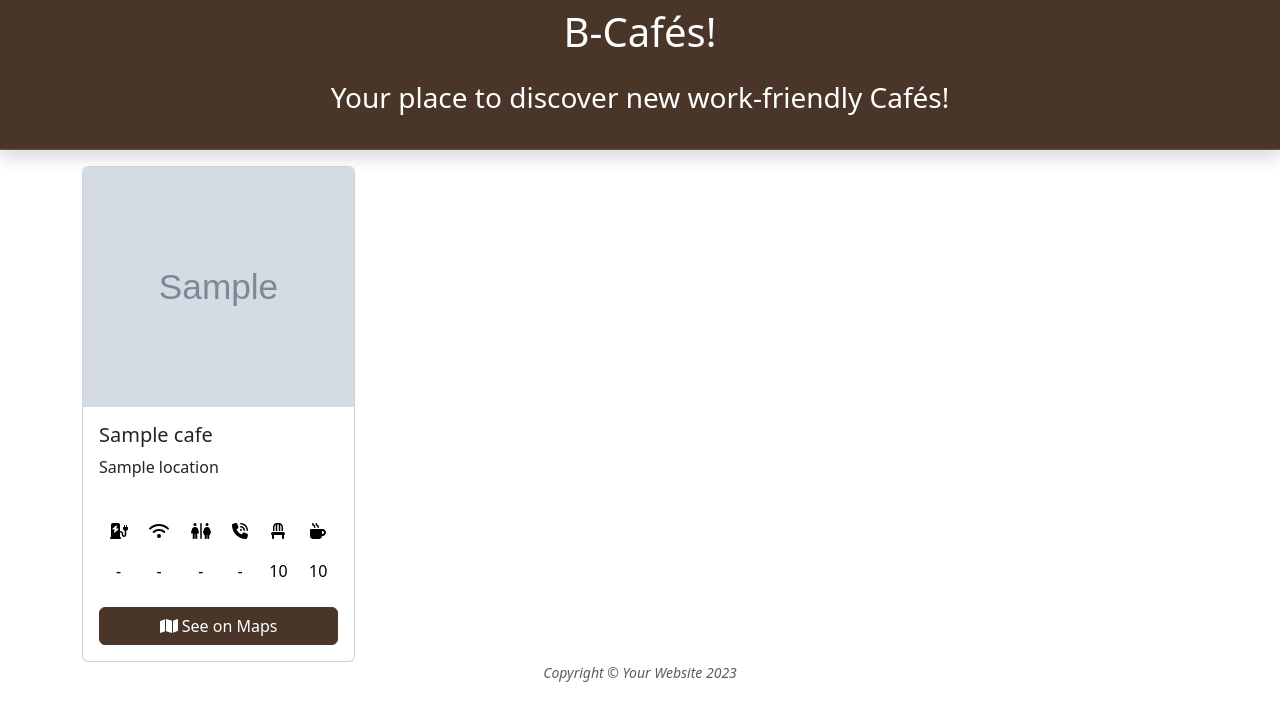
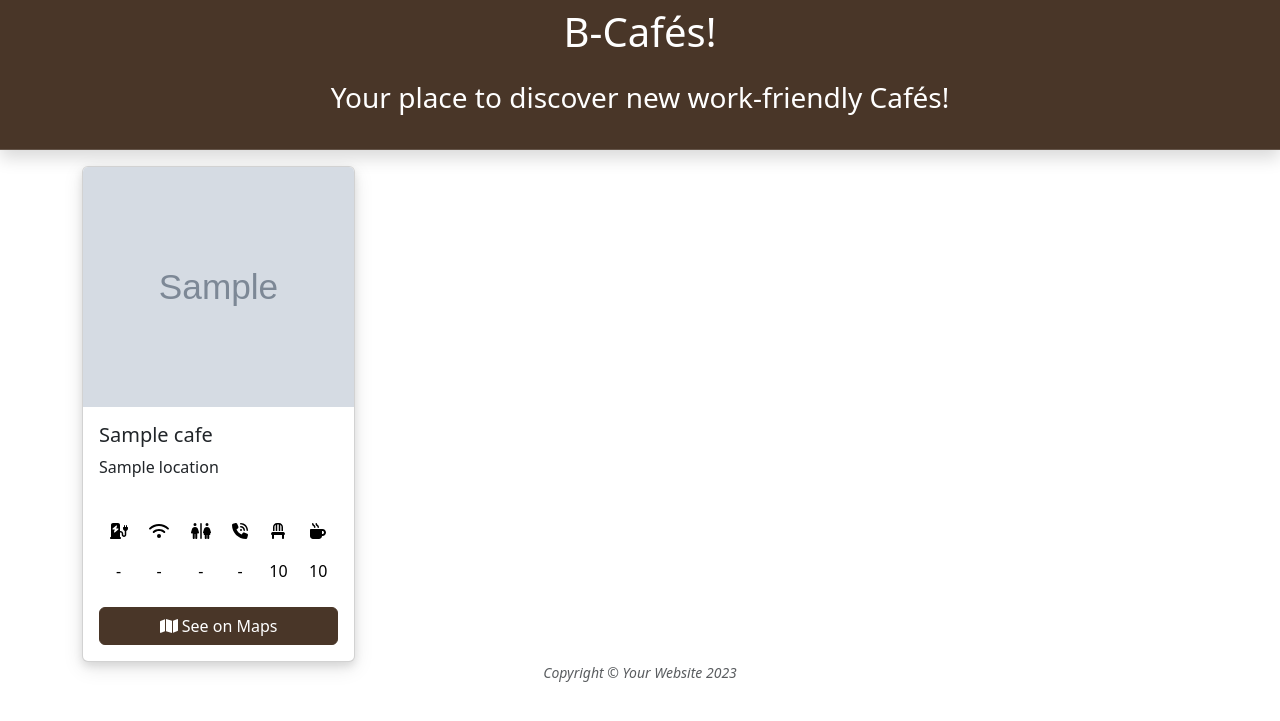
Before and after one commit to renankaic/portifolio-python-b-cafe, a Flask app: template frontend/templates/index.html in a window 1280 px wide. Shown: the top 721 px of the page. Run offline with Flask 3, Linux system fonts and the light colour scheme; the template is opened without the code that fills it: most values are stand-ins (such as "Sample title", 1, 10 or a date in 2020); grey boxes marked "Sample" are stand-in pictures; some libraries are stand-ins or nearby versions.

Commit message:
Feat frontend: Add box shadow for cards

```diff
--- a/frontend/static/css/styles.css
+++ b/frontend/static/css/styles.css
@@ -18,3 +18,7 @@
     background-color: #AB886D;
     border-color: #AB886D;
 }
+
+#div-cafes .card {
+    box-shadow: 0 4px 8px rgba(0, 0, 0, 0.1), 0 6px 20px rgba(0, 0, 0, 0.1);
+}
--- a/frontend/templates/index.html
+++ b/frontend/templates/index.html
@@ -1,7 +1,7 @@
 {% include "header.html" %}
 
 <main class="container mt-3">
-    <div class="row gx-2 gy-4">
+    <div class="row gx-2 gy-4" id="div-cafes">
         {% for cafe in cafes %}
         <div class="col-xl-3 col-lg-4 col-md-6 col-sm-12">
             <div class="card">
```
